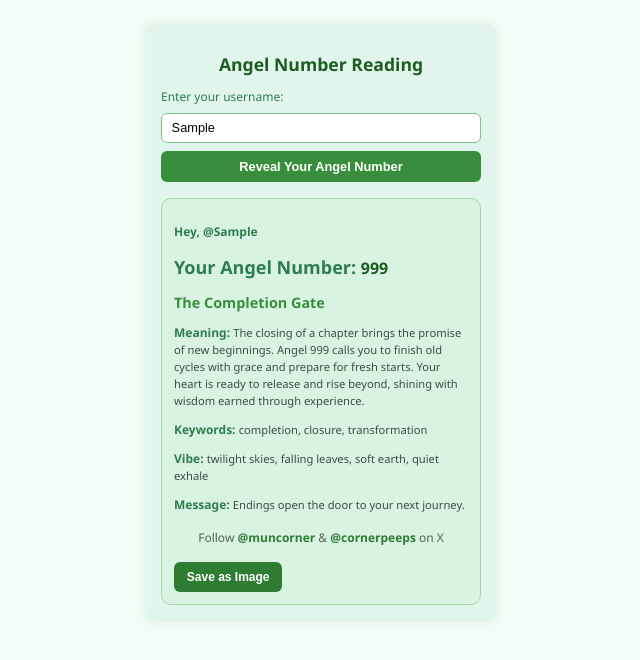
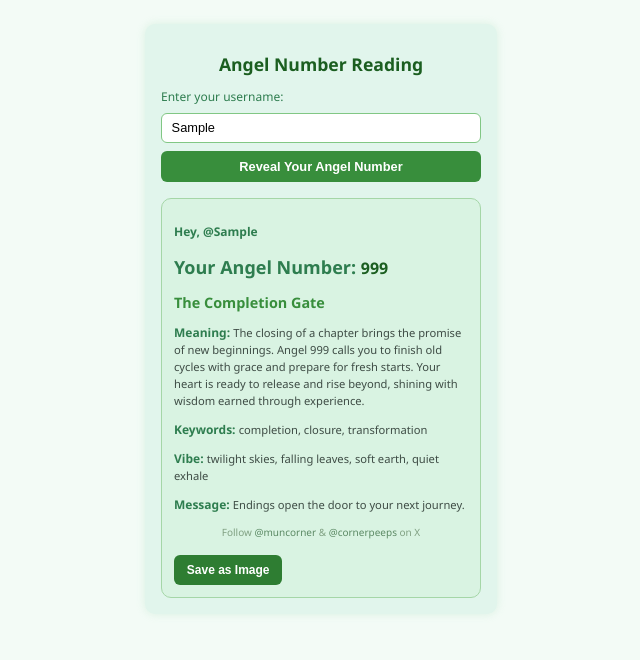
Before and after one commit to 307temporaryredirect/angelroom, a website: page public/index.html in a window 1280 px wide. Both pictures are taken after typing "Sample" into the empty fields and a click on the button "Reveal Your Angel Number". Shown: the whole page, without its empty margins (319-959 px from the left). Drawn offline with nearby package versions, Linux system fonts and the light colour scheme.

Commit message:
Update style.css

```diff
--- a/public/style.css
+++ b/public/style.css
@@ -123,17 +123,20 @@ button:hover {
 
 .follow-links {
   text-align: center;
-  margin-top: 1rem;
-  font-size: 12px;
-  color: #4e664e;
+  margin-top: 0.75rem;
+  font-size: 10px;
+  color: #6b8c6b;
+  opacity: 0.8;
 }
 
 .follow-links a {
-  color: #2e7d32;
+  color: #3c6f45;
   text-decoration: none;
-  font-weight: 600;
+  font-weight: 500;
+  font-size: 10px;
 }
 
 .follow-links a:hover {
   text-decoration: underline;
+  color: #2e7d32;
 }
```
